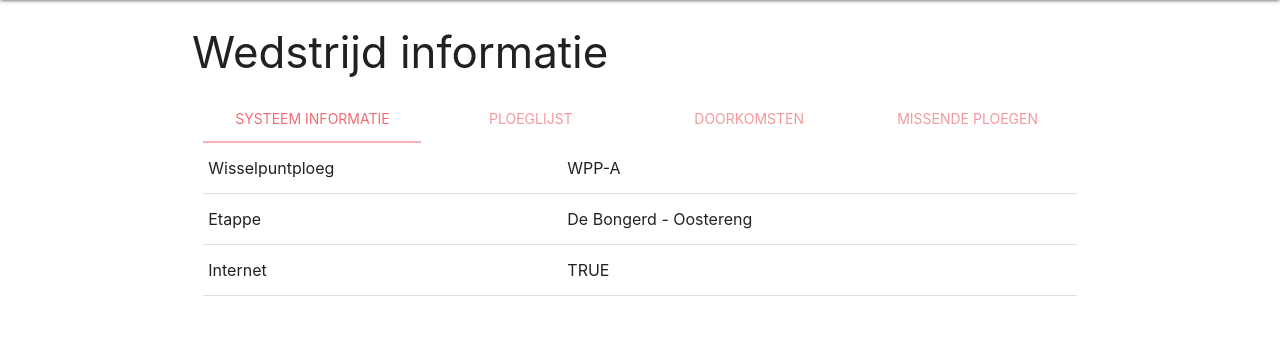
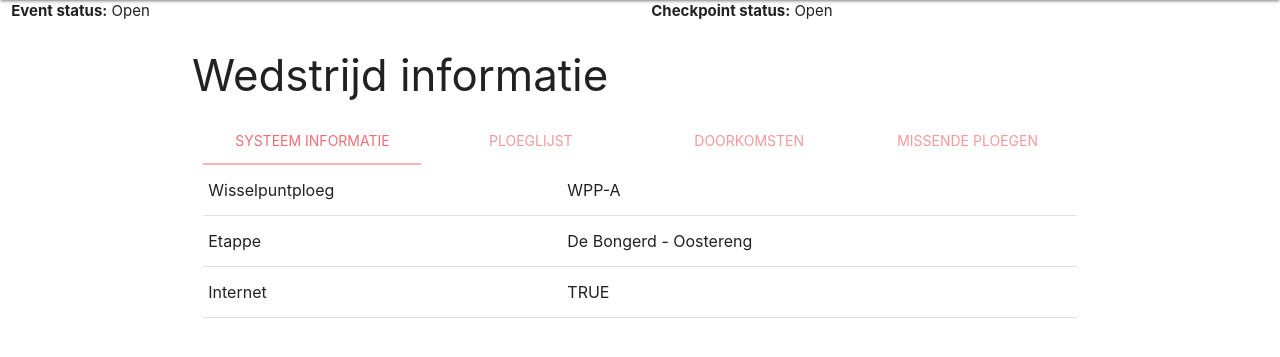
Before and after one commit to Veluweloop/VelRiS, a Flask app: page / in a window 1280 px wide. Shown: the part 64-421 px from the top of the page. Run offline with Flask 3, Linux system fonts and the light colour scheme; data that the repository does not hold is empty; some libraries are stand-ins or nearby versions.

Commit message:
first setup for statusbar vissible on all pages

```diff
--- a/webapp/templates/base.html
+++ b/webapp/templates/base.html
@@ -9,6 +9,7 @@
         {% else %}
             <title>Veluweloop</title>
         {% endif %}
+
     </head>
 
     <body>
@@ -35,6 +36,8 @@
             <li><a href="/invoerenwijziging">Invoeren wijziging</a></li>
             <li><a href="/instellingen">Instellingen</a></li>
           </ul>
+
+        {% include 'statusbar.html' %}
 
         {% block content %}{% endblock %}
 
--- /dev/null
+++ b/webapp/templates/statusbar.html
@@ -0,0 +1,15 @@
+<div class="statusbar">
+    <div class="row">
+        <div class="col s6">
+            <span id="event-status">
+                <b>Event status:</b> {{ event_status }}
+            </span>
+        </div>
+
+        <div class="col s6">
+            <span id="checkpoint-status">
+                <b>Checkpoint status:</b> {{ checkpoint_status }}
+            </span>
+        </div>
+    </div>
+</div>
--- a/webapp/webapp.py
+++ b/webapp/webapp.py
@@ -11,6 +11,13 @@ import config #import the config of the app
 app = Flask(__name__)
 
 event_trigger = None #event trigger for background tasks, will be set in main.py
+
+@app.context_processor
+def inject_status():
+    return {
+        "event_status": "Open",
+        "checkpoint_status": "Open"
+    }
 
 @app.route('/')
 def home():
```
